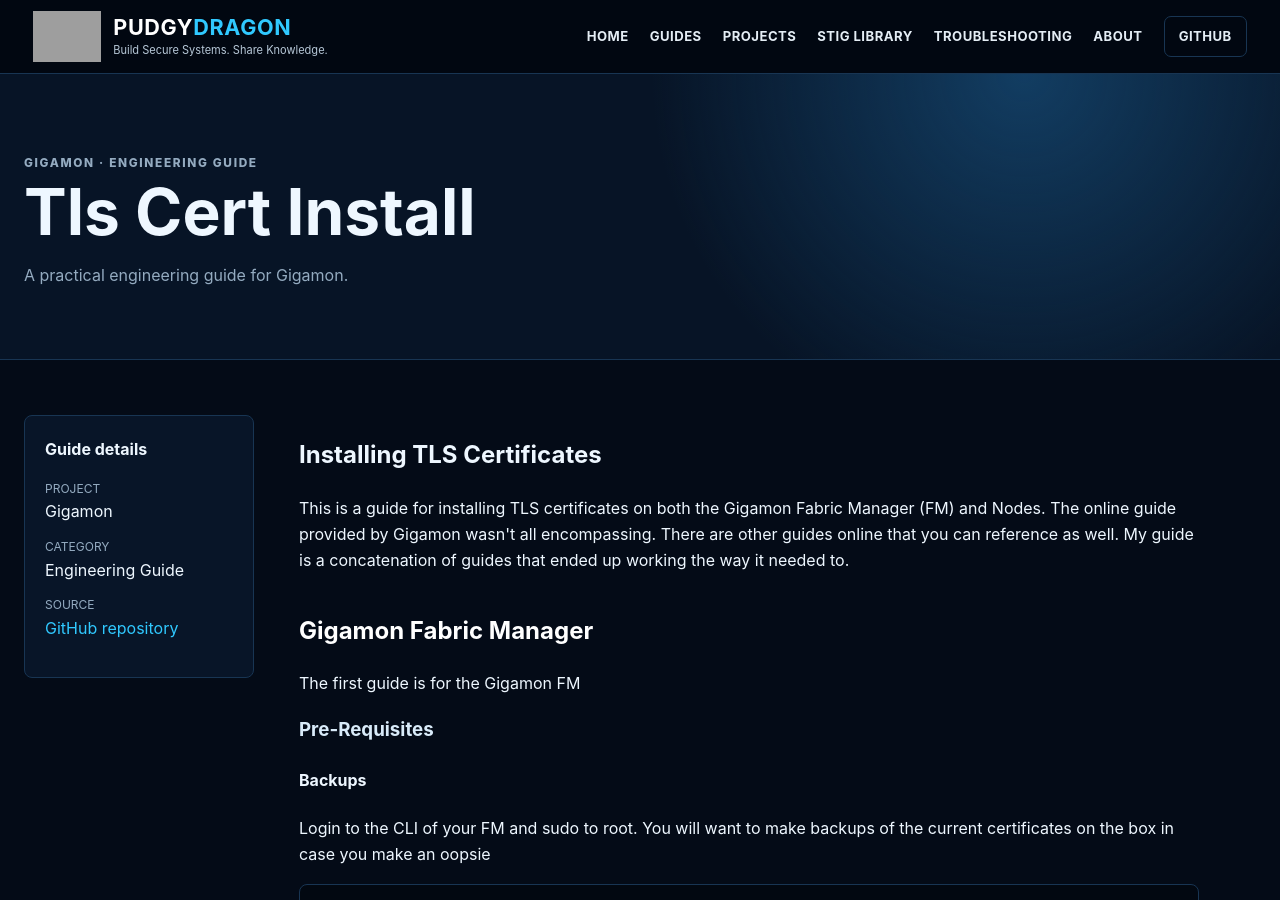
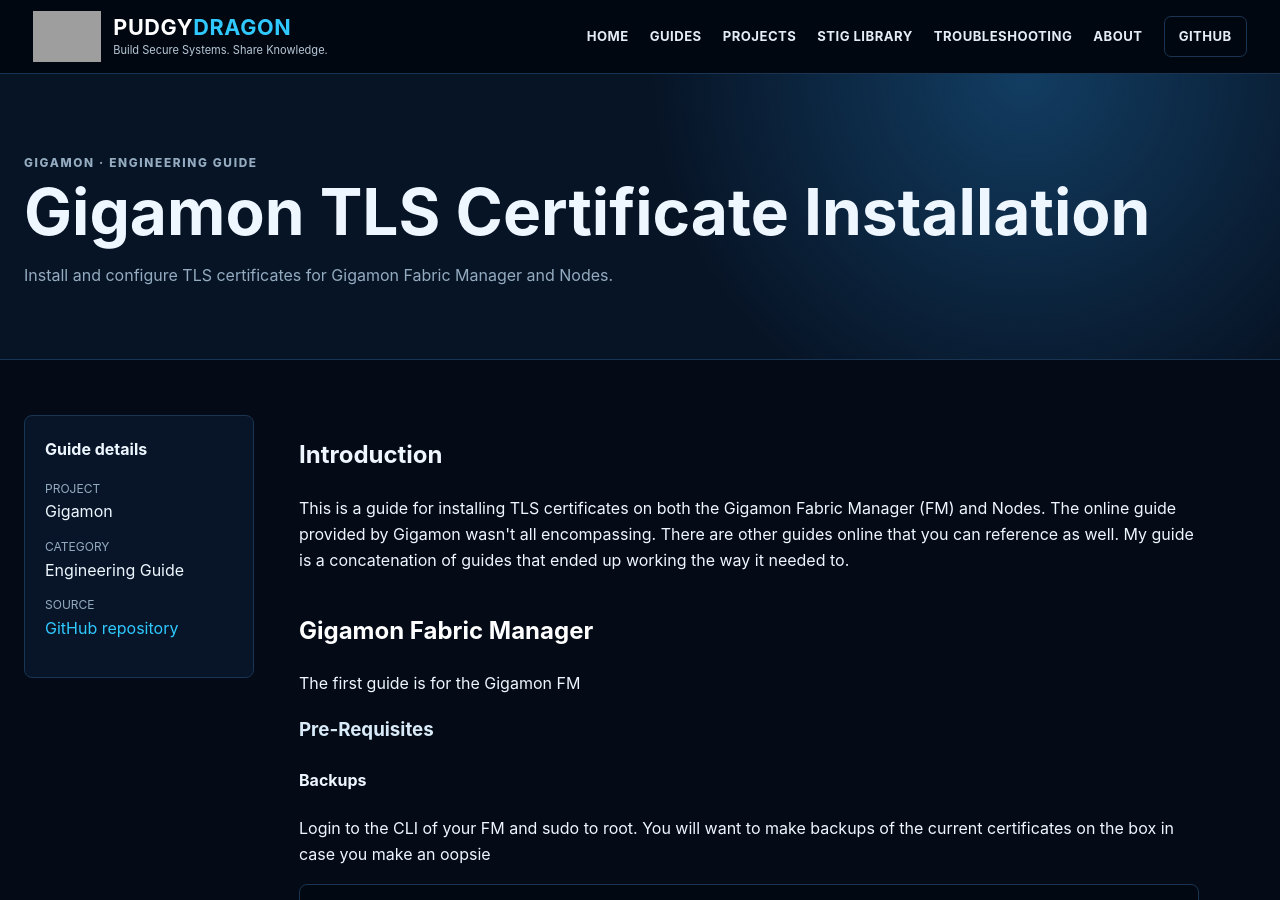
Before and after one commit to PudgyDragon/pudgydragon.github.io, a Jekyll site: the page built from _guides/gigamon-guides-tls-cert-install.md, in a window 1280 px wide and 900 px high. Built offline with Jekyll 4.4.1, drawn with Linux system fonts in a browser that asks for light colours; grey boxes are pictures that could not be loaded.

Commit message:
Update gigamon-guides-tls-cert-install.md

```diff
--- a/_guides/gigamon-guides-tls-cert-install.md
+++ b/_guides/gigamon-guides-tls-cert-install.md
@@ -1,12 +1,12 @@
 ---
-title: "Tls Cert Install"
+title: "Gigamon TLS Certificate Installation"
 project: "Gigamon"
 category: "Engineering Guide"
-description: "A practical engineering guide for Gigamon."
+description: "Install and configure TLS certificates for Gigamon Fabric Manager and Nodes."
 source_url: "https://github.com/PudgyDragon/Gigamon/blob/main/Guides/TLS_Cert_Install.md"
 ---
 
-<h1>Installing TLS Certificates</h1>
+<h1>Introduction</h1>
 <p>This is a guide for installing TLS certificates on both the Gigamon Fabric Manager (FM) and Nodes. The online guide provided by Gigamon wasn't all encompassing. There are other guides online
 that you can reference as well. My guide is a concatenation of guides that ended up working the way it needed to.</p>
 
```
